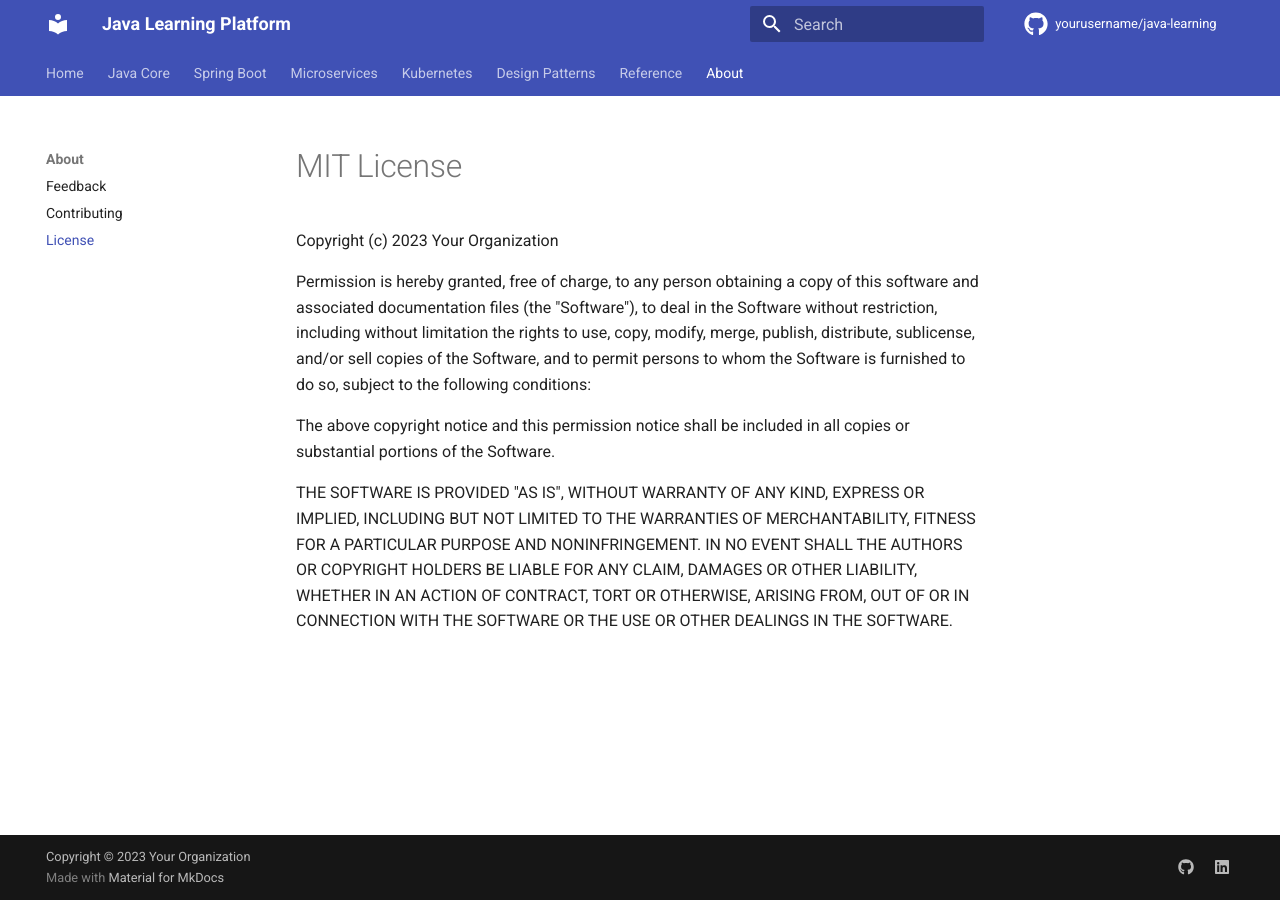
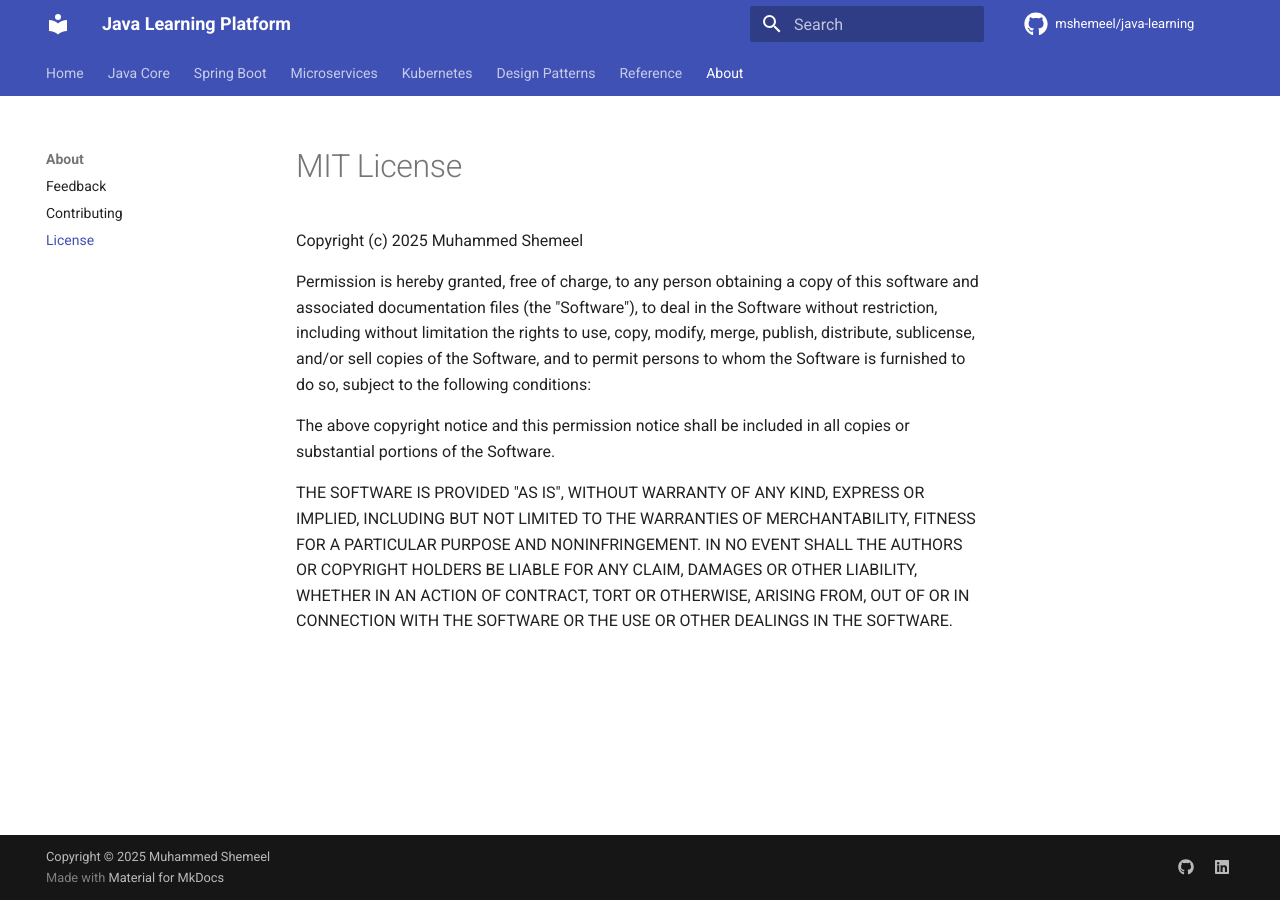
Before and after one commit to mshemeel/java-learning, an MkDocs documentation site: the page built from docs/LICENSE.md, in a window 1280 px wide. Built offline with MkDocs 1.6.1 and Material for MkDocs 9.7.7, drawn with Linux system fonts in a browser that asks for light colours; comment, search, counter and statistics services are not loaded.

Commit message:
fix github link and copyright

```diff
--- a/docs/LICENSE.md
+++ b/docs/LICENSE.md
@@ -1,6 +1,6 @@
 # MIT License
 
-Copyright (c) 2023 Your Organization
+Copyright (c) 2025 Muhammed Shemeel
 
 Permission is hereby granted, free of charge, to any person obtaining a copy
 of this software and associated documentation files (the "Software"), to deal
--- a/mkdocs.yml
+++ b/mkdocs.yml
@@ -1,15 +1,15 @@
 site_name: Java Learning Platform
 site_description: 'A comprehensive resource for Java developers covering core concepts to advanced microservices architecture'
-site_author: 'Your Organization'
-site_url: 'https://yourusername.github.io/java-learning'
+site_author: 'Muhammed Shemeel'
+site_url: 'https://mshemeel.github.io/java-learning'
 
 # Repository
-repo_name: 'yourusername/java-learning'
-repo_url: 'https://github.com/yourusername/java-learning'
+repo_name: 'mshemeel/java-learning'
+repo_url: 'https://github.com/mshemeel/java-learning'
 edit_uri: 'edit/main/docs/'
 
 # Copyright
-copyright: 'Copyright &copy; 2023 Your Organization'
+copyright: 'Copyright &copy; 2025 Muhammed Shemeel'
 
 # Theme
 theme:
@@ -38,9 +38,9 @@ theme:
 extra:
   social:
     - icon: fontawesome/brands/github
-      link: 'https://github.com/yourusername'
+      link: 'https://github.com/mshemeel'
     - icon: fontawesome/brands/linkedin
-      link: 'https://linkedin.com/in/yourusername'
+      link: 'https://linkedin.com/in/mshemeel'
 
 # Extensions
 markdown_extensions:
```
Also changed, not shown: LICENSE.md (+1 -1 lines), docs/spring-boot/spring-boot-starter.md (+1 -1 lines), site/404.html, site/CONTRIBUTING/index.html, site/LICENSE/index.html, site/feedback/index.html, site/index.html, site/search/search_index.json.
